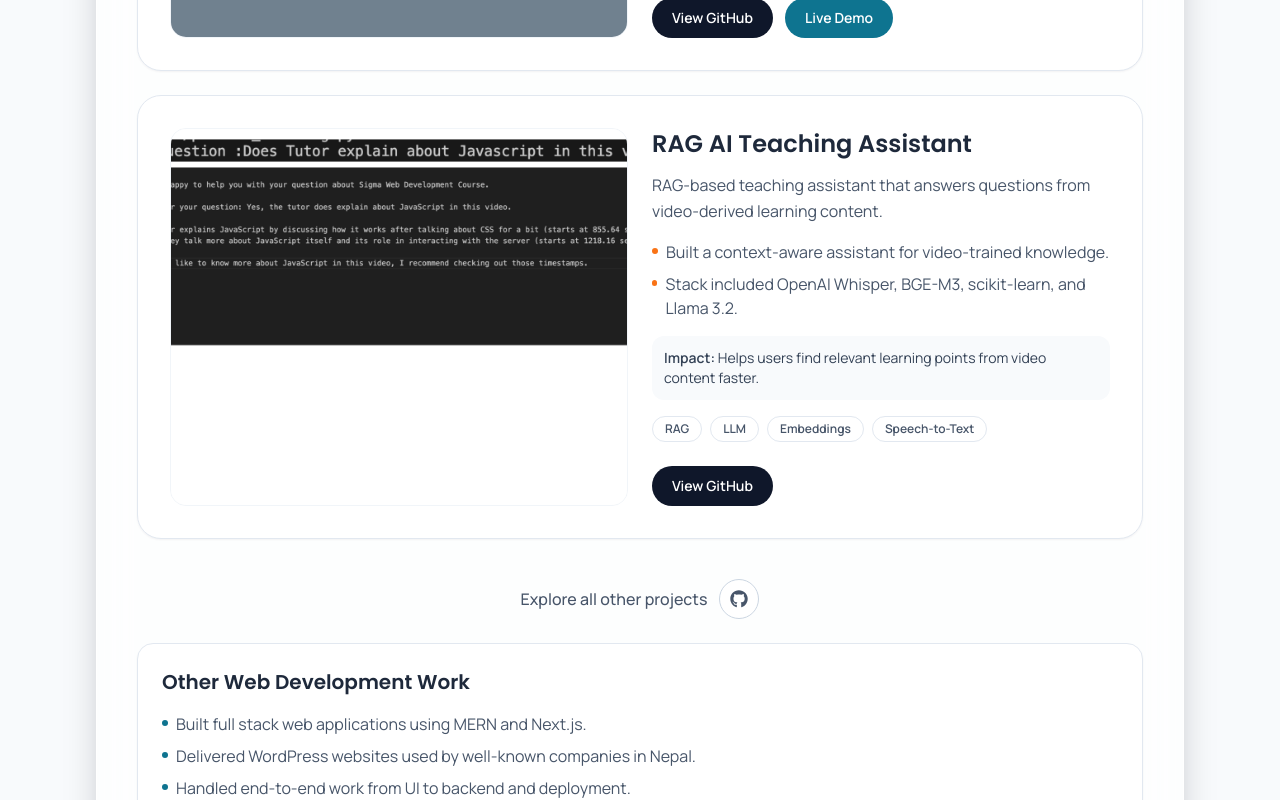
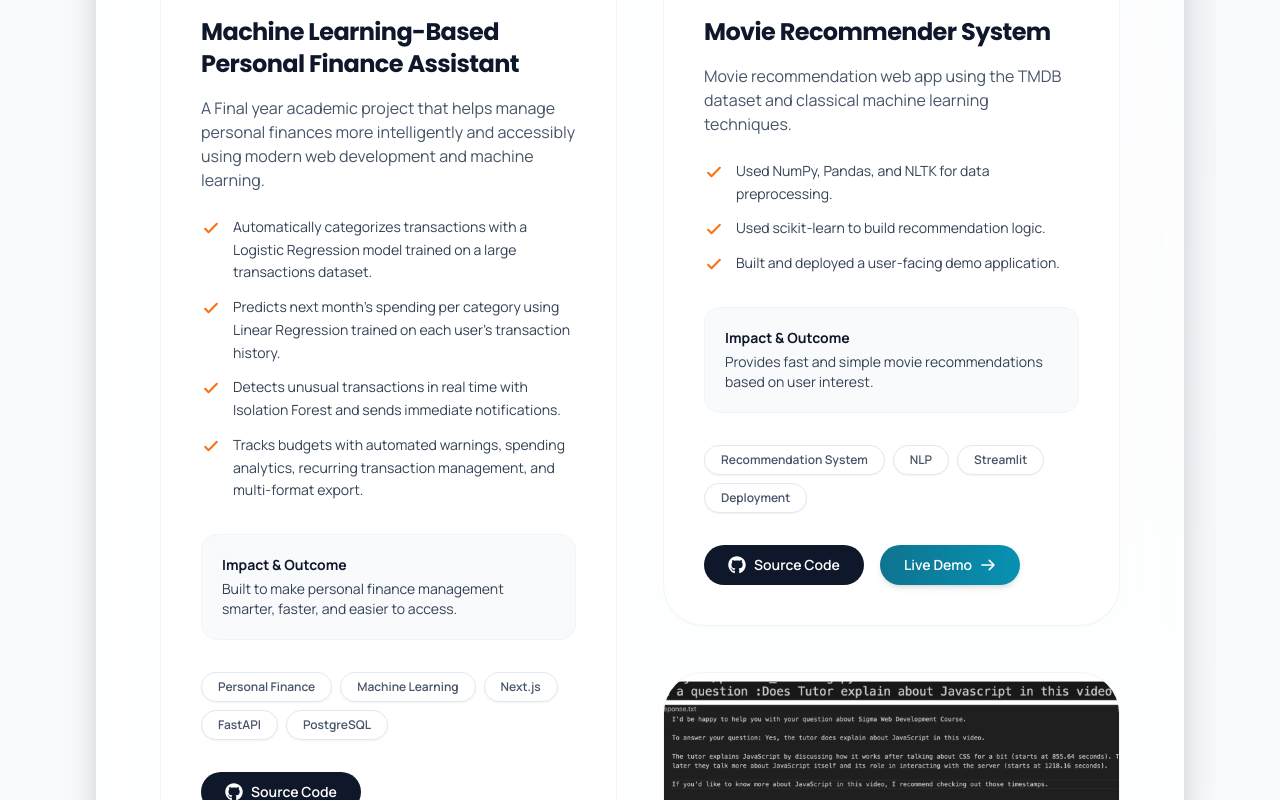
Before and after one commit to Bibek-Poudel8/Portfolio-website, a Next.js app: page /projects in a window 1280 px wide. Shown: the part 1000-1800 px from the top of the page. Built offline with nearby package versions, Linux system fonts and the light colour scheme; no server answers.

Commit message:
Project Updated

```diff
--- a/src/components/Project.jsx
+++ b/src/components/Project.jsx
@@ -4,71 +4,97 @@ import { projects, webProjectsSummary } from './content'
 
 const Project = () => {
   return (
-    <section className="section-shell py-16 sm:py-24">
-      <div className="glass-card p-6 sm:p-10">
-        <h2 className="section-title text-center">Selected Projects</h2>
-        <p className="mx-auto mt-4 max-w-2xl text-center text-slate-600">
-          A few projects that show my work in recommendation systems and retrieval-based applications.
-        </p>
-        <div className="mt-10 space-y-6">
+    <section className="section-shell py-20 sm:py-28 relative">
+      <div className="absolute inset-0 -z-10 bg-[radial-gradient(ellipse_at_top_right,_var(--tw-gradient-stops))] from-cyanwave/5 via-transparent to-transparent opacity-50" />
+
+      <div className="glass-card p-6 sm:p-12 md:p-16">
+        <div className="text-center max-w-3xl mx-auto mb-16">
+          {/* <span className="inline-block py-1.5 px-4 rounded-full bg-cyanwave/10 text-cyanwave text-sm font-bold mb-4 tracking-wide uppercase">Portfolio</span> */}
+          <h2 className="section-title">Featured Projects</h2>
+          <p className="mt-4 text-base sm:text-lg text-slate-600 leading-relaxed">
+            A selection of my recent work in Machine Learning and modern web development.
+          </p>
+        </div>
+
+        <div className="columns-1 lg:columns-2 gap-8 md:gap-12 mb-16">
           {projects.map((project) => (
             <article
               key={project.title}
-              className="grid gap-6 rounded-3xl border border-slate-200 bg-white p-5 shadow-sm transition hover:-translate-y-1 hover:shadow-xl md:grid-cols-2 md:p-8"
+              className="break-inside-avoid mb-8 md:mb-12 group flex flex-col rounded-[2.5rem] bg-white shadow-sm ring-1 ring-slate-100 transition-all duration-500 hover:-translate-y-2 hover:shadow-2xl hover:shadow-cyanwave/10 overflow-hidden"
             >
-              <div className="overflow-hidden rounded-2xl border border-slate-100">
+              {/* Image Banner */}
+              <div className="relative w-full aspect-[16/10] sm:aspect-[2/1] lg:aspect-[16/11] overflow-hidden bg-slate-50 border-b border-slate-100">
                 <Image
                   src={project.image}
                   alt={project.imageAlt}
-                  width={960}
-                  height={540}
-                  className="h-full w-full object-cover"
+                  fill
+                  sizes="(min-width: 1024px) 50vw, 100vw"
+                  className="object-cover object-top transition-transform duration-700 ease-out group-hover:scale-105"
                 />
+                <div className="absolute inset-0 bg-gradient-to-t from-ink/10 to-transparent opacity-0 transition-opacity duration-500 group-hover:opacity-100" />
               </div>
 
-              <div>
-                <h3 className="font-display text-2xl font-semibold text-slate-800">
-                  {project.title}
-                </h3>
-                <p className="mt-3 leading-relaxed text-slate-600">{project.description}</p>
-                <ul className="mt-4 space-y-2 text-slate-600">
-                  {project.bullets.map((bullet) => (
-                    <li key={bullet} className="flex gap-2">
-                      <span className="mt-2 h-1.5 w-1.5 rounded-full bg-sunrise" />
-                      <span>{bullet}</span>
+              {/* Content Section */}
+              <div className="flex flex-col flex-1 p-6 sm:p-10">
+                <div className="mb-6">
+                  <h3 className="font-display text-2xl font-bold text-slate-900 tracking-tight transition-colors group-hover:text-cyanwave">
+                    {project.title}
+                  </h3>
+                  <p className="mt-4 text-slate-600 leading-relaxed text-sm sm:text-base">
+                    {project.description}
+                  </p>
+                </div>
+
+                <ul className="mb-8 space-y-3">
+                  {project.bullets.map((bullet, idx) => (
+                    <li key={idx} className="flex items-start text-sm text-slate-700">
+                      <svg className="mt-0.5 h-5 w-5 shrink-0 text-sunrise" fill="none" viewBox="0 0 24 24" stroke="currentColor" strokeWidth="2.5">
+                        <path strokeLinecap="round" strokeLinejoin="round" d="M5 13l4 4L19 7" />
+                      </svg>
+                      <span className="ml-3 leading-relaxed">{bullet}</span>
                     </li>
                   ))}
                 </ul>
-                <p className="mt-4 rounded-xl bg-slate-50 p-3 text-sm text-slate-700">
-                  <span className="font-semibold">Impact:</span> {project.impact}
-                </p>
-                <div className="mt-4 flex flex-wrap gap-2">
+
+                <div className="rounded-2xl bg-slate-50 p-5 border border-slate-100 mb-8 mt-auto transition-colors group-hover:bg-cyanwave/5 group-hover:border-cyanwave/20">
+                  <p className="text-sm text-slate-700">
+                    <span className="font-bold text-slate-900 block mb-1">Impact & Outcome</span>
+                    {project.impact}
+                  </p>
+                </div>
+
+                <div className="flex flex-wrap gap-2 mb-8">
                   {project.tags.map((tag) => (
                     <span
                       key={tag}
-                      className="rounded-full border border-slate-200 bg-white px-3 py-1 text-xs font-semibold text-slate-600"
+                      className="rounded-full bg-white border border-slate-200 px-4 py-1.5 text-xs font-semibold text-slate-600 shadow-sm transition-all duration-300 group-hover:border-cyanwave/30 group-hover:text-cyanwave group-hover:shadow"
                     >
                       {tag}
                     </span>
                   ))}
                 </div>
-                <div className="mt-6 flex flex-wrap gap-3">
+
+                <div className="flex flex-wrap gap-4">
                   <a
                     href={project.github}
                     target="_blank"
                     rel="noopener noreferrer"
-                    className="rounded-full bg-ink px-5 py-2.5 text-sm font-semibold text-white transition hover:bg-slate-900"
+                    className="inline-flex items-center justify-center rounded-full bg-ink px-6 py-2.5 text-sm font-semibold text-white transition-all duration-300 hover:bg-slate-800 hover:shadow-lg hover:shadow-ink/20 hover:-translate-y-0.5 focus:ring-2 focus:ring-ink focus:ring-offset-2"
                   >
-                    View GitHub
+                    <FaGithub className="mr-2 text-lg" />
+                    Source Code
                   </a>
                   {project.live ? (
                     <a
                       href={project.live}
                       target="_blank"
                       rel="noopener noreferrer"
-                      className="rounded-full bg-cyanwave px-5 py-2.5 text-sm font-semibold text-white transition hover:bg-cyan-700"
+                      className="inline-flex items-center justify-center rounded-full bg-gradient-to-r from-cyanwave to-cyan-600 px-6 py-2.5 text-sm font-semibold text-white shadow-md transition-all duration-300 hover:shadow-lg hover:shadow-cyanwave/30 hover:-translate-y-0.5 focus:ring-2 focus:ring-cyanwave focus:ring-offset-2"
                     >
                       Live Demo
+                      <svg className="ml-2 h-4 w-4 transition-transform group-hover:translate-x-1" fill="none" viewBox="0 0 24 24" stroke="currentColor" strokeWidth="2.5">
+                        <path strokeLinecap="round" strokeLinejoin="round" d="M14 5l7 7m0 0l-7 7m7-7H3" />
+                      </svg>
                     </a>
                   ) : null}
                 </div>
@@ -77,30 +103,33 @@ const Project = () => {
           ))}
         </div>
 
-        <div className="mt-10 flex items-center justify-center gap-3 text-slate-600">
-          <span className="font-medium">Explore all other projects</span>
+        <div className="mx-auto mb-6 sm:mb-8 flex max-w-3xl items-center justify-center gap-3 sm:gap-4 text-slate-600">
+          <span className="text-base sm:text-lg font-medium tracking-tight text-slate-600">Explore all other projects</span>
           <a
             href="https://github.com/Bibek-Poudel8"
             target="_blank"
             rel="noopener noreferrer"
-            className="rounded-full border border-slate-300 bg-white p-2.5 transition hover:border-slate-400 hover:text-ink"
             aria-label="GitHub profile"
+            className="group flex h-12 w-12 items-center justify-center rounded-full border-2 border-slate-200 bg-white text-slate-700 shadow-sm transition-all duration-300 hover:border-cyanwave hover:text-cyanwave hover:shadow-md sm:h-14 sm:w-14"
           >
-            <FaGithub size={18} />
+            <FaGithub className="text-xl transition-transform duration-300 group-hover:scale-110 sm:text-2xl" />
           </a>
         </div>
 
-        <div className="mt-6 rounded-2xl border border-slate-200 bg-white p-6 shadow-sm">
-          <h3 className="font-display text-xl font-semibold text-slate-800">Other Web Development Work</h3>
-          <ul className="mt-4 space-y-2 text-slate-600">
-            {webProjectsSummary.map((item) => (
-              <li key={item} className="flex gap-2">
-                <span className="mt-2 h-1.5 w-1.5 rounded-full bg-cyanwave" />
-                <span>{item}</span>
+        <div className="mx-auto max-w-5xl rounded-[2rem] border border-slate-200 bg-white px-6 py-6 sm:px-8 sm:py-8 shadow-[0_10px_30px_rgba(15,23,42,0.06)]">
+          <h3 className="font-display text-xl sm:text-2xl font-bold text-slate-800 mb-5 sm:mb-6">
+            Other Web Development Work
+          </h3>
+          <ul className="space-y-4 sm:space-y-5 text-slate-600 text-sm sm:text-base leading-relaxed">
+            {webProjectsSummary.map((item, idx) => (
+              <li key={idx} className="flex items-start gap-3 sm:gap-4">
+                <span className="mt-[0.45rem] h-2.5 w-2.5 shrink-0 rounded-full bg-cyanwave sm:h-3 sm:w-3" />
+                <span className="flex-1">{item}</span>
               </li>
             ))}
           </ul>
         </div>
+
       </div>
     </section>
   )
--- a/src/components/content.js
+++ b/src/components/content.js
@@ -1,5 +1,6 @@
+import SeventsemprojectDashboard from '../assets/Dashboard.png'
+import projectRagImage from '../assets/ProjectRag-Output.png'
 import projectMovieImage from '../assets/Projectmovie_Output_3.png'
-import projectRagImage from '../assets/ProjectRag-Output.png'
 
 export const navItems = [
   { label: 'Home', href: '/' },
@@ -221,6 +222,22 @@ export const webProjectsSummary = [
 
 export const projects = [
   {
+    title: 'Machine Learning-Based Personal Finance Assistant',
+    image: SeventsemprojectDashboard,
+    imageAlt: 'Machine Learning-Based Personal Finance Assistant dashboard preview',
+    description:
+      'A Final year academic project that helps manage personal finances more intelligently and accessibly using modern web development and machine learning.',
+    bullets: [
+      'Automatically categorizes transactions with a Logistic Regression model trained on a large transactions dataset.',
+      'Predicts next month\'s spending per category using Linear Regression trained on each user\'s transaction history.',
+      'Detects unusual transactions in real time with Isolation Forest and sends immediate notifications.',
+      'Tracks budgets with automated warnings, spending analytics, recurring transaction management, and multi-format export.',
+    ],
+    impact: 'Built to make personal finance management smarter, faster, and easier to access.',
+    tags: ['Personal Finance', 'Machine Learning', 'Next.js', 'FastAPI', 'PostgreSQL'],
+    github: 'https://github.com/Bibek-Poudel8/seventh-sem-project',
+  },
+  {
     title: 'Movie Recommender System',
     image: projectMovieImage,
     imageAlt: 'Movie recommender system dashboard preview',
```
Also changed, not shown: src/assets/Dashboard.png (added).
